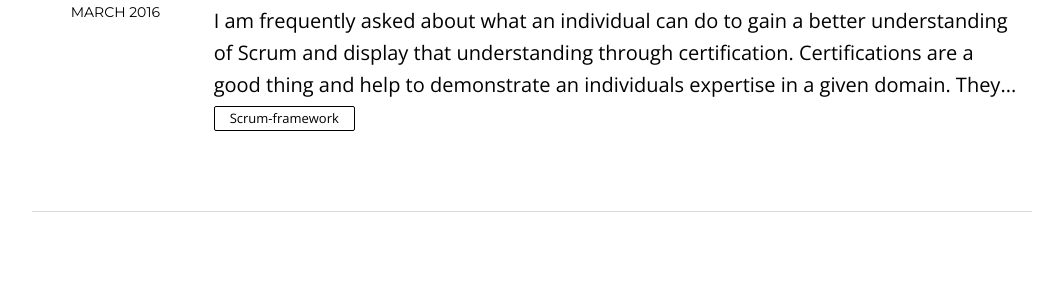
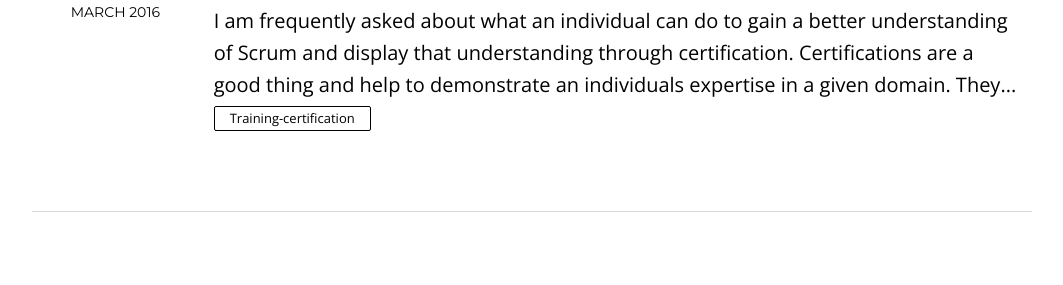
Before and after one commit to agiletodd/agiletodd.github.io, a Jekyll site: the page built from index.html, in a window 1280 px wide and 900 px high, scrolled down 540 px. Shown: the part 151-436 px from the top of the window, without its empty margins (108-1171 px from the left). Built offline with Jekyll 4.4.1, drawn with Linux system fonts in a browser that asks for light colours; nearby versions of some CDN libraries; the list of posts is cut into pages by our own code.

Commit message:
Fixed Tag Issue

```diff
--- a/_posts/Scrum-framework/2016-03-30-Scrum-Certifications.md
+++ b/_posts/Training-Certification/2016-03-30-Scrum-Certifications.md
@@ -5,10 +5,11 @@ layout: post
 title: "Debunking Scrum Certifications"
 date: 2016-03-30 06:20
 comments: true
-category: Scrum-Framework
+category: Training-Certification
 tags:
 - Certifications
 - Scrum
+- Training
 ---
 
 I am frequently asked about what an individual can do to gain a better understanding of Scrum and display that understanding through certification. Certifications are a good thing and help to demonstrate an individuals expertise in a given domain. They are often what employers look for when gauging a candidates experience and can legitimize a person's breadth of knowledge.
--- a/blog.html
+++ b/blog.html
@@ -1,7 +1,7 @@
 ---
 layout: page
 title: Blog Categories
-permalink: /blog
+permalink: /blog/index.html
 tags: [Blog]
 description: "An archive of posts sorted by categories."
 
--- a/index.html
+++ b/index.html
@@ -33,7 +33,7 @@ tags: [Scrum Training, Scrum Courses]
             </section>
 
                 <div class="notepad-index-post-tags">
-                {% for tag in post.categories %}<a href="{{ site.url }}/categories/index.html#{{ post.categories | cgi_encode }}" title="Other posts from the {{ tag | capitalize }} category">{{ tag | capitalize }}</a>{% unless forloop.last %}&nbsp;{% endunless %}{% endfor %}
+                {% for tag in post.categories %}<a href="{{ site.url }}/blog/index.html#{{ post.categories | cgi_encode }}" title="Other posts from the {{ tag | capitalize }} category">{{ tag | capitalize }}</a>{% unless forloop.last %}&nbsp;{% endunless %}{% endfor %}
 
                 </div>
 
```
Also changed, not shown: tags.html (line endings or trailing spaces), training.md (line endings or trailing spaces).
